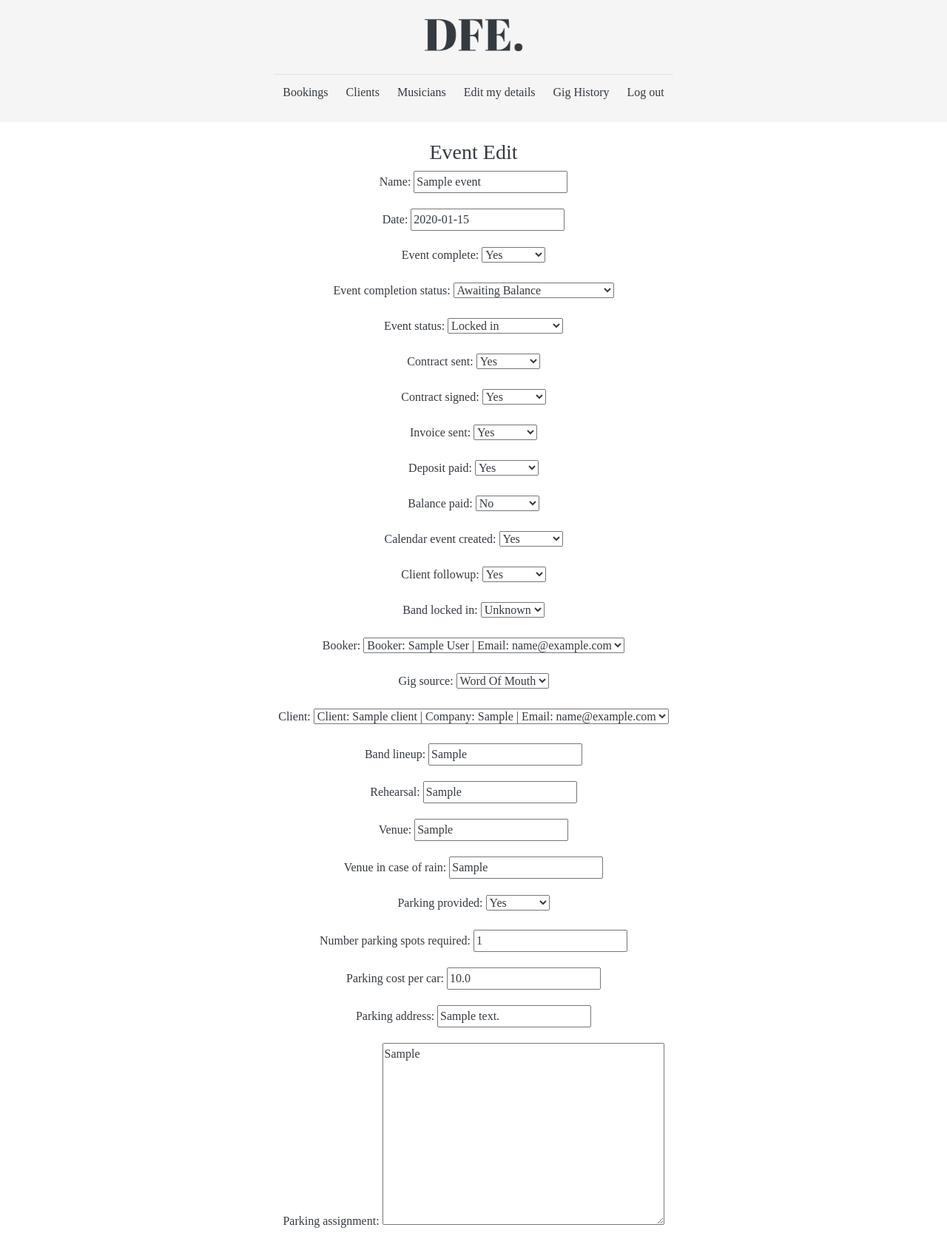
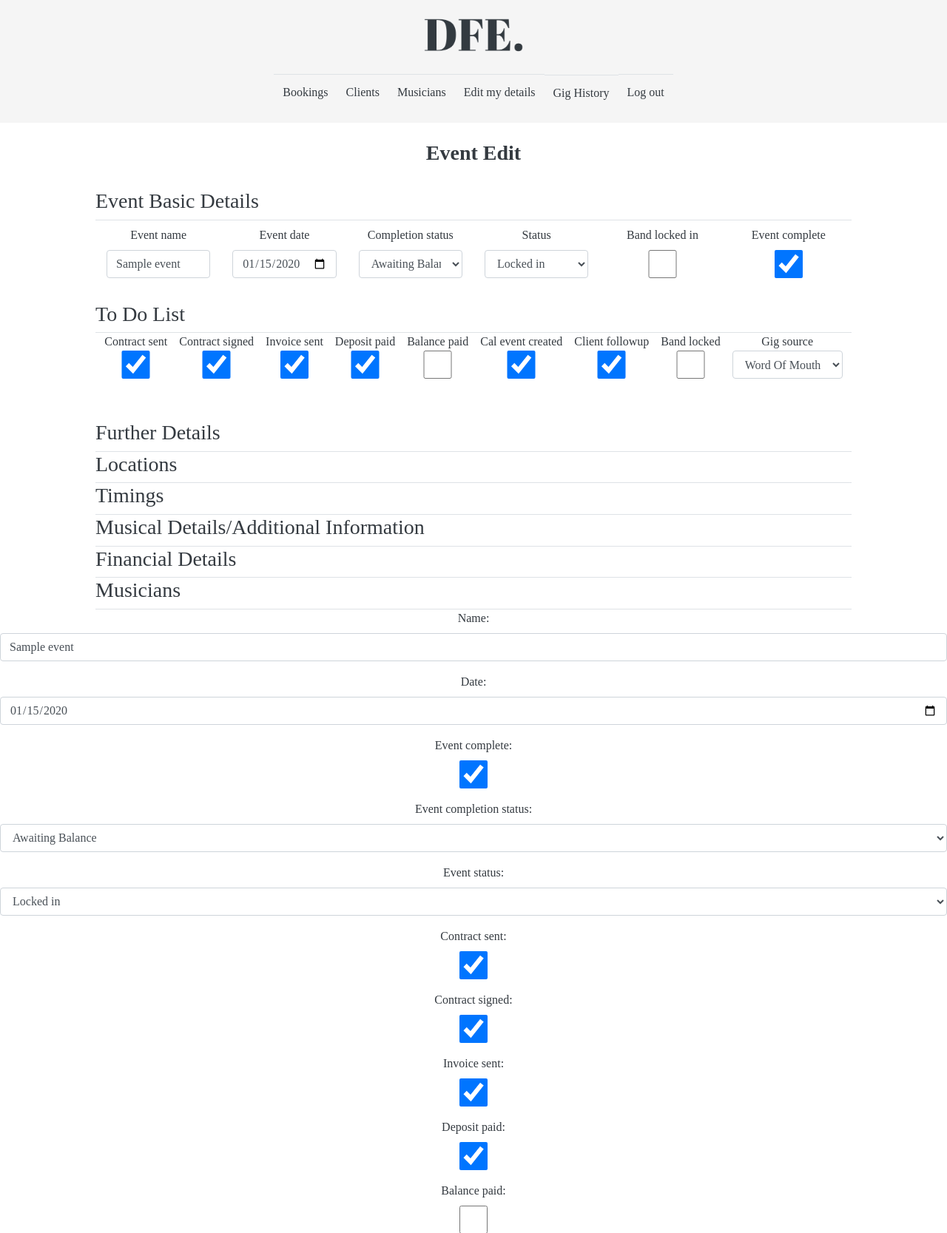
Before and after one commit to jpur3846/dfe-contractors, a Django app: page /events/edit_event_view/1 in a window 1280 px wide. Shown: the top 1667 px of the page at 74% size. Run offline with Django 3.2, Linux system fonts and the light colour scheme; tables that the repository leaves empty hold one stand-in row (values such as "Sample post"); some libraries are stand-ins or nearby versions.

Commit message:
Styling events edit

```diff
--- a/contractors/bookers/templates/bookers/bookers_template.html
+++ b/contractors/bookers/templates/bookers/bookers_template.html
@@ -14,7 +14,7 @@ DFE | Bookers
                 <td><a href="{% url 'bookers_clients_view' %}" class="text-dark">Clients</a></td>
                 <td><a href="{% url 'bookers_musicians_view' %}" class="text-dark">Musicians</a></td>
                 <td><a href="{% url 'bookers_details' %}" class="text-dark">Edit my details</a></td>
-                <td><a href="{% url 'bookers_gig_history' %}" class="text-dark">Gig History</a></td>
+                <td class="d-none d-md-block"><a href="{% url 'bookers_gig_history' %}" class="text-dark">Gig History</a></td>
                 <td><a href="{% url 'signout' %}" class="text-dark">Log out</a></td>
             </tr>
         </table>
--- a/contractors/bookers/views.py
+++ b/contractors/bookers/views.py
@@ -94,8 +94,11 @@ def bookers_details(request):
         booker_form = BookerEditDetailsForm(request.POST, request.FILES, instance=request.user.booker)
 
         if form.is_valid() and booker_form.is_valid():
-            user = form.save()
+            user = form.save(commit=False)
             booker = booker_form.save()
+
+            user.username = request.POST['email'] # Update username == email
+            user.save()
 
             messages.add_message(request, messages.SUCCESS, 'Profile successfully updated')
             return HttpResponseRedirect(reverse('bookers_details'))
--- a/contractors/events/forms.py
+++ b/contractors/events/forms.py
@@ -30,7 +30,78 @@ class EventCreationForm(forms.ModelForm):
 class EventEditForm(forms.ModelForm):
     class Meta:
         model = Event
-        exclude = ('musicians',)
+        exclude = ('musicians', 'booker',)
+
+        widgets = {
+            'name': forms.TextInput(attrs= {'class': 'form-control', 'placeholder': 'Event Name'}),
+            'date': DateInput(attrs= {'class': 'form-control', 'placeholder': 'Event Date'}),
+            'event_complete': forms.CheckboxInput(attrs= {'class': 'form-control'}),
+            'event_completion_status': forms.Select(attrs= {'class': 'form-control'}),
+            'event_status': forms.Select(attrs= {'class': 'form-control'}),
+            'band_locked_in': forms.CheckboxInput(attrs= {'class': 'form-control'}),
+
+            'contract_sent': forms.CheckboxInput(attrs= {'class': 'form-control'}),
+            'contract_signed': forms.CheckboxInput(attrs= {'class': 'form-control'}),
+            'invoice_sent': forms.CheckboxInput(attrs= {'class': 'form-control'}),
+            'deposit_paid': forms.CheckboxInput(attrs= {'class': 'form-control'}),
+            'balance_paid': forms.CheckboxInput(attrs= {'class': 'form-control'}),
+            'calendar_event_created': forms.CheckboxInput(attrs= {'class': 'form-control'}),
+            'client_followup': forms.CheckboxInput(attrs= {'class': 'form-control'}),
+            'band_locked_in': forms.CheckboxInput(attrs= {'class': 'form-control'}),
+
+            'booker': forms.Select(attrs= {'class': 'form-control'}),
+            'gig_source': forms.Select(attrs= {'class': 'form-control'}),
+
+            'client': forms.Select(attrs= {'class': 'form-control'}),
+
+            'band_lineup': forms.TextInput(attrs= {'class': 'form-control', 'placeholder': 'Band Lineup'}),
+            'rehearsal': forms.TextInput(attrs= {'class': 'form-control', 'placeholder': 'Rehearsal Details'}),
+
+            'venue': forms.TextInput(attrs= {'class': 'form-control', 'placeholder': 'Venue'}),
+            'venue_in_case_of_rain': forms.TextInput(attrs= {'class': 'form-control', 'placeholder': 'Venue in case of rain'}),
+
+            'parking_provided': forms.CheckboxInput(attrs= {'class': 'form-control'}),
+            'number_parking_spots_required': forms.NumberInput(attrs= {'class': 'form-control'}),
+            'parking_cost_per_car': forms.NumberInput(attrs= {'class': 'form-control'}),
+            'parking_address': forms.TextInput(attrs= {'class': 'form-control', 'placeholder': 'Parking address'}),
+            'parking_assignment': forms.Textarea(attrs= {'class': 'form-control', 'placeholder': 'Parking Assignment'}),
+            'loading_zone_details': forms.Textarea(attrs= {'class': 'form-control', 'placeholder': 'Loading zone details'}),
+
+            'booking_start_time': TimeInput(attrs= {'class': 'form-control', 'placeholder': 'Booking Start Time'}),
+            'booking_end_time': TimeInput(attrs= {'class': 'form-control', 'placeholder': 'Booking End Time'}),
+            'musicians_call_time': TimeInput(attrs= {'class': 'form-control', 'placeholder': 'Musicians Call Time'}),
+
+            'musicians_attire': forms.TextInput(attrs= {'class': 'form-control', 'placeholder': 'Attire'}),
+            'musical_style': forms.TextInput(attrs= {'class': 'form-control', 'placeholder': 'Musical Style'}),
+            'production': forms.TextInput(attrs= {'class': 'form-control', 'placeholder': 'Production/AV'}),
+
+            'power_required': forms.CheckboxInput(attrs= {'class': 'form-control'}),
+            'crew_meals': forms.CheckboxInput(attrs= {'class': 'form-control'}),
+            'run_sheet': forms.Textarea(attrs= {'class': 'form-control', 'placeholder': 'Runsheet details'}),
+
+            'important_requests': forms.Textarea(attrs= {'class': 'form-control', 'placeholder': 'Important requests'}),
+            'general_requests': forms.Textarea(attrs= {'class': 'form-control', 'placeholder': 'General requests'}),
+            'do_not_play': forms.Textarea(attrs= {'class': 'form-control', 'placeholder': 'Do not play'}),
+            'further_musician_requirements': forms.Textarea(attrs= {'class': 'form-control', 'placeholder': 'Further musician requirements'}),
+            'musician_only_notes': forms.Textarea(attrs= {'class': 'form-control', 'placeholder': 'Musician ONLY notes'}),
+
+            'helpful_files': forms.FileInput(),
+
+            # Leaving out certain financial fields as they will be calculated.
+            'total_fee_no_gst': forms.NumberInput(attrs= {'class': 'form-control'}),
+            'deposit_required': forms.CheckboxInput(attrs= {'class': 'form-control'}),
+            'payment_method': forms.Select(attrs= {'class': 'form-control'}),
+            'card_type': forms.Select(attrs= {'class': 'form-control'}),
+            'deposit_and_surcharge': forms.NumberInput(attrs= {'class': 'form-control'}),
+            'balance_and_surcharge': forms.NumberInput(attrs= {'class': 'form-control'}),
+            'booker_fee': forms.NumberInput(attrs= {'class': 'form-control'}),
+
+            'booker_payment_status': forms.Select(attrs= {'class': 'form-control'}),
+            'business_payment_status': forms.Select(attrs= {'class': 'form-control'}),
+
+            'asked_musicians': forms.Textarea(attrs= {'class': 'form-control', 'placeholder': 'Asked musicians'}),
+            'unavailable_musicians': forms.Textarea(attrs= {'class': 'form-control', 'placeholder': 'Unavailable musicians'}),
+        }
 
 class AddEventMusician(forms.ModelForm):
     class Meta:
--- a/contractors/events/models.py
+++ b/contractors/events/models.py
@@ -54,7 +54,7 @@ class Event(models.Model):
     ### Event Basic Details
     name = models.CharField(max_length=60, default='New Event')
     date = models.DateField(blank=True, null=True)
-    event_complete = models.BooleanField(default=False, blank=True, null=True)
+    event_complete = models.BooleanField(blank=True, null=True, default=False)
     event_completion_status = models.CharField(max_length=50, default='awaiting_balance_and_deposit', blank=True, null=True, choices=event_completion_statuses)
     event_status = models.CharField(max_length=20, default='tentative', blank=True, null=True, choices=event_statuses)
     band_locked_in = models.BooleanField(default=False, blank=True, null=True)
@@ -86,7 +86,7 @@ class Event(models.Model):
     venue = models.CharField(max_length=100, blank=True, null=True)
     venue_in_case_of_rain = models.CharField(max_length=100, blank=True, null=True)
     parking_provided = models.BooleanField(max_length=50, default=False, blank=True, null=True)
-    number_parking_spots_required  = models.IntegerField(blank=True, null=True)
+    number_parking_spots_required = models.IntegerField(blank=True, null=True)
     parking_cost_per_car = models.FloatField(blank=True, null=True)
     parking_address = models.CharField(max_length=100, default='Near Venue', blank=True, null=True)
     parking_assignment = models.TextField(blank=True, null=False) # Select from musicians?
--- a/contractors/events/templates/events/edit_event.html
+++ b/contractors/events/templates/events/edit_event.html
@@ -1,7 +1,8 @@
 {% extends 'bookers_template.html' %}
 
 {% block written-title %}
-    Event Edit
+    <b>Event Edit</b>
+
 {% endblock %}
 
 {% block bookers-body %}
@@ -12,11 +13,108 @@
     <p class="alert alert-danger" style="width: 100%; max-width: 100%;">{{ field.errors|striptags }}</p>
     {% endif %}
 {% endfor %}
+<br>
 
-<form action="{% url 'edit_event_view' event.pk %}" method="POST"  enctype='multipart/form-data'>
+<div class="container-fluid px-3" style="max-width: 80%">
+    <div class="row border-bottom mb-2">
+        <h3>Event Basic Details</h3>
+    </div>
+    <div class="row mb-3">
+        <div class="col-lg form-group">
+            <label>Event name</label>
+            {{ event_edit_form.name }}
+        </div>
+        <div class="col-lg form-group">
+            <label>Event date</label>
+            {{ event_edit_form.date }}
+        </div>
+        <div class="col-lg form-group">
+            <label>Completion status</label>
+            {{ event_edit_form.event_completion_status }}
+        </div>
+        <div class="col-lg form-group">
+            <label>Status</label>
+            {{ event_edit_form.event_status }}
+        </div>
+        <div class="col form-group">
+            <label>Band locked in</label>
+            {{ event_edit_form.band_locked_in }}
+        </div>
+        <div class="col form-group">
+            <label>Event complete</label>
+            {{ event_edit_form.event_complete }}
+        </div>
+    </div>
+
+    <div class="row border-bottom">
+        <h3>To Do List</h3>
+    </div>
+    <div class="row mb-4 justify-content-center">
+        <label class="checkbox-inline mx-2">Contract sent
+        {{ event_edit_form.contract_sent }}
+        </label>
+        <label class='checkbox-inline mx-2'>Contract signed
+        {{ event_edit_form.contract_signed }}
+        </label>
+        <label class='checkbox-inline mx-2'>Invoice sent
+            {{ event_edit_form.invoice_sent }}
+        </label>
+        <label class='checkbox-inline mx-2'>Deposit paid
+            {{ event_edit_form.deposit_paid }}
+        </label>
+        <label class='checkbox-inline mx-2'>Balance paid
+            {{ event_edit_form.balance_paid }}
+        </label>
+        <label class='checkbox-inline mx-2'>Cal event created
+            {{ event_edit_form.calendar_event_created }}
+        </label>
+        <label class='checkbox-inline mx-2'>Client followup
+            {{ event_edit_form.client_followup }}
+        </label>
+        <label class='checkbox-inline mx-2'>Band locked
+            {{ event_edit_form.band_locked_in }}
+        </label>
+        <label class='checkbox-inline mx-2'>Gig source
+            {{ event_edit_form.gig_source }}
+        </label>
+    </div>
+    <br>
+
+    <div class="row border-bottom">
+        <h3>Further Details</h3>
+    </div>
+
+    <div class="row border-bottom">
+        <h3>Locations</h3>
+    </div>
+
+    <div class="row border-bottom">
+        <h3>Timings</h3>
+    </div>
+
+    <div class="row border-bottom">
+        <h3>Musical Details/Additional Information</h3>
+    </div>
+
+    <div class="row border-bottom">
+        <h3>Financial Details</h3>
+    </div>
+
+    <div class="row border-bottom">
+        <h3>Musicians</h3>
+    </div>
+</div>
+
+<form action="{% url 'edit_event_view' event.pk %}" method="POST" enctype='multipart/form-data'>
 {% csrf_token %}
 {{ event_edit_form.as_p }}
 
+<button type="submit" name='save_changes'>Save Changes</button>
+<button type="submit" name='delete_event'>Delete Event</button>
+</form>
+
+<form action="{% url 'edit_event_view' event.pk %}" method="POST">
+    {% csrf_token %}
     <table>
     {% for musician in musicians %}
         <tr>
@@ -25,8 +123,6 @@
     {% endfor %}
     </table>
     {{ add_event_musician.as_p }}
-<button type="submit" name='save_changes'>Save Changes</button>
-<button type="submit" name='delete_event'>Delete Event</button>
     <button type="submit" name='add_musician'>Add Musician</button>
 </form>
 
--- a/contractors/events/views.py
+++ b/contractors/events/views.py
@@ -23,13 +23,14 @@ def edit_event_view(request, event_id):
 
         if form.is_valid() and 'save_changes' in request.POST:
             form.save()
+            messages.add_message(request, messages.SUCCESS, 'Event successfully updated')
 
         elif form.is_valid() and 'delete_event' in request.POST:
             event.delete()
             messages.add_message(request, messages.SUCCESS, 'Event successfully deleted')
             return HttpResponseRedirect(reverse('bookers_home_view'))
 
-        elif form.is_valid() and 'add_musician' in request.POST:
+        elif add_musician.is_valid() and 'add_musician' in request.POST:
             musician_id = request.POST['contractor']
 
             if Contractor.objects.get(pk=musician_id) not in event.musicians.all():
--- a/contractors/users/views.py
+++ b/contractors/users/views.py
@@ -52,8 +52,11 @@ def user_details(request):
         profile_form = UserContractorEditDetailsForm(request.POST, request.FILES, instance=request.user.contractor)
 
         if form.is_valid() and profile_form.is_valid():
-            user = form.save()
+            user = form.save(commit=False)
             profile_form.save()
+
+            user.username = request.POST['email'] # Username == to email
+            user.save()
 
             messages.add_message(request, messages.SUCCESS, 'Profile successfully updated')
             context = {'form': form, 'profile_form': profile_form}
--- a/features_fixes.txt
+++ b/features_fixes.txt
@@ -38,6 +38,7 @@ To Do:
 - Create an administrator frontend for bookers.
 - ManyToMany relationship between events and muses
 - delete event button
+- Are you entitled to parking select
 
 NB/Other Issues to fix:
 - Block get requests to worksheets (i.e. events/1) or wrong number/404.
```
Also changed, not shown: contractors/events/migrations/0034_auto_20200722_0252.py (added), contractors/events/migrations/0035_auto_20200722_0255.py (added), contractors/events/migrations/0036_auto_20200722_0257.py (added). Lines whose indentation alone changed are shown as unchanged.
